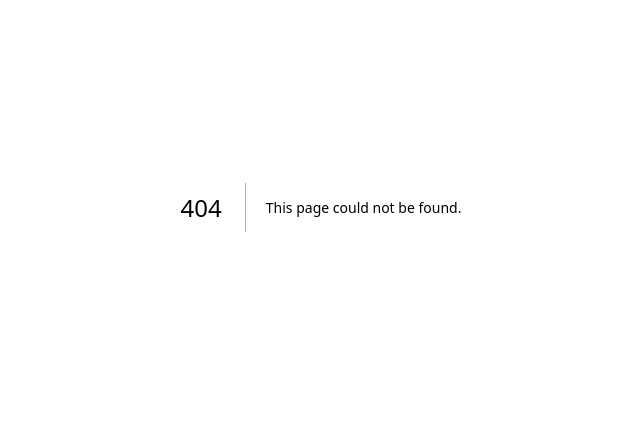
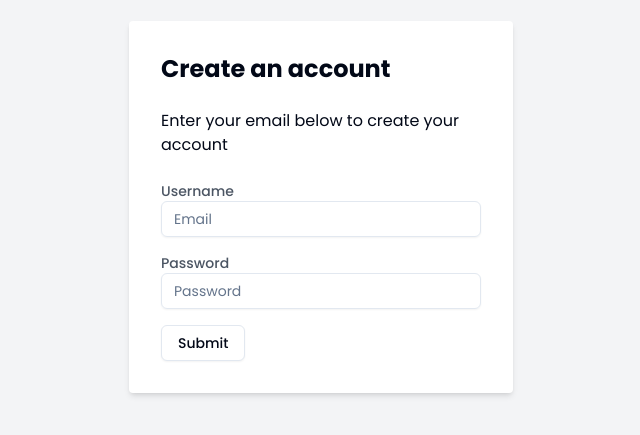
Before and after one commit to VIGNESH-2406/rto-space-fe, a Next.js app: page /register in a window 1280 px wide. Before the commit this address had no page. Shown: the part 193-628 px from the top of the page, without its empty margins (319-959 px from the left). Built offline with nearby package versions, Linux system fonts and the light colour scheme.

Commit message:
login and register pages

```diff
--- /dev/null
+++ b/app/login/page.js
@@ -0,0 +1,74 @@
+"use client"
+
+import React, { useState } from 'react';
+import { useRouter } from 'next/navigation';
+import { Button } from "@/components/ui/button"
+import { Input } from "@/components/ui/input"
+import axios from "axios"
+
+const Login = () => {
+    const router = useRouter();
+    const [username, setUsername] = useState('');
+    const [password, setPassword] = useState('');
+
+    const handleUsernameChange = (e) => {
+        setUsername(e.target.value);
+    };
+
+    const handlePasswordChange = (e) => {
+        setPassword(e.target.value);
+    };
+
+    const handleSubmit = async (e) => {
+        e.preventDefault();
+        // Make API call to your backend with the provided credentials
+        try {
+            const response = await axios.post('http://localhost:3005/api/login', {
+                username, password
+            });
+
+            if (response.ok) {
+                // Redirect to the dashboard or another page upon successful login
+                router.push('/dashboard');
+            } else {
+                // Handle login failure, show error message, etc.
+                console.error('Login failed');
+                router.push('/register');
+
+            }
+        } catch (error) {
+            console.error('Error during login:', error);
+        }
+    };
+
+    return (
+        <div className="min-h-screen flex items-center justify-center bg-gray-100">
+            <div className="bg-white p-8 rounded shadow-md w-96">
+                <h1 className="text-2xl font-semibold mb-6">Login</h1>
+                <form onSubmit={handleSubmit}>
+                    <div className="mb-4">
+                        <label htmlFor="username" className="block text-sm font-medium text-gray-600">
+                            Username
+                        </label>
+
+                        <Input type="email" placeholder="Email" value={username} onChange={handleUsernameChange} />
+                    </div>
+                    <div className="mb-4">
+                        <label htmlFor="password" className="block text-sm font-medium text-gray-600">
+                            Password
+                        </label>
+
+                        <Input type="password" placeholder="Password" value={password} onChange={handlePasswordChange} />
+
+                    </div>
+
+                    <Button type="submit" variant="outline">
+                        Submit
+                    </Button>
+                </form>
+            </div>
+        </div>
+    );
+};
+
+export default Login;
--- /dev/null
+++ b/app/register/page.js
@@ -0,0 +1,81 @@
+"use client"
+
+import React, { useState } from 'react';
+import { useRouter } from 'next/navigation';
+import { Button } from "@/components/ui/button"
+import { Input } from "@/components/ui/input"
+
+import axios from "axios"
+
+const register = () => {
+    const router = useRouter();
+
+    const [username, setUsername] = useState('');
+    const [password, setPassword] = useState('');
+
+    const handleUsernameChange = (e) => {
+        setUsername(e.target.value);
+    };
+
+    const handlePasswordChange = (e) => {
+        setPassword(e.target.value);
+    };
+
+    const handleSubmit = async (e) => {
+        e.preventDefault();
+
+        // Make API call to your backend with the provided credentials
+        try {
+            const response = await axios.post('http://localhost:3005/api/login', {
+                username, password
+            });
+
+            if (response.ok) {
+                // Redirect to the dashboard or another page upon successful login
+                router.push('/dashboard');
+
+            } else {
+                // Handle login failure, show error message, etc.
+                console.error('register failed');
+                router.push('/register');
+
+            }
+        } catch (error) {
+            console.error('Error during login:', error);
+        }
+    };
+
+    return (
+        <div className="min-h-screen flex items-center justify-center bg-gray-100">
+            <div className="bg-white p-8 rounded shadow-md w-96">
+                <h1 className="text-2xl font-semibold mb-6">Create an account</h1>
+                <p className=" font-sm mb-6">Enter your email below to create your account</p>
+                <form onSubmit={handleSubmit}>
+                    <div className="mb-4">
+                        <label htmlFor="username" className="block text-sm font-medium text-gray-600">
+                            Username
+                        </label>
+
+                        <Input type="email" placeholder="Email" value={username} onChange={handleUsernameChange} />
+                    </div>
+                    <div className="mb-4">
+                        <label htmlFor="password" className="block text-sm font-medium text-gray-600">
+                            Password
+                        </label>
+
+                        <Input type="password" placeholder="Password" value={password} onChange={handlePasswordChange} />
+
+                    </div>
+
+                    <Button
+
+                        type="submit" variant="outline">
+                        Submit
+                    </Button>
+                </form>
+            </div>
+        </div>
+    );
+};
+
+export default register;
--- a/package.json
+++ b/package.json
@@ -25,6 +25,7 @@
     "@radix-ui/react-toast": "^1.1.5",
     "@radix-ui/react-tooltip": "^1.0.7",
     "@tanstack/react-table": "^8.13.2",
+    "axios": "^1.6.7",
     "class-variance-authority": "^0.7.0",
     "clsx": "^2.1.0",
     "cmdk": "^0.2.1",
```
